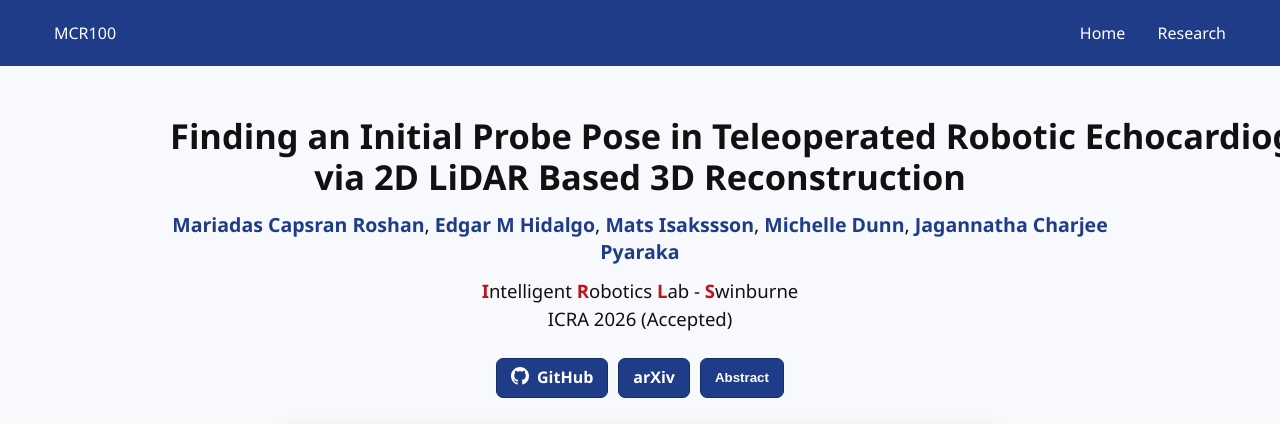
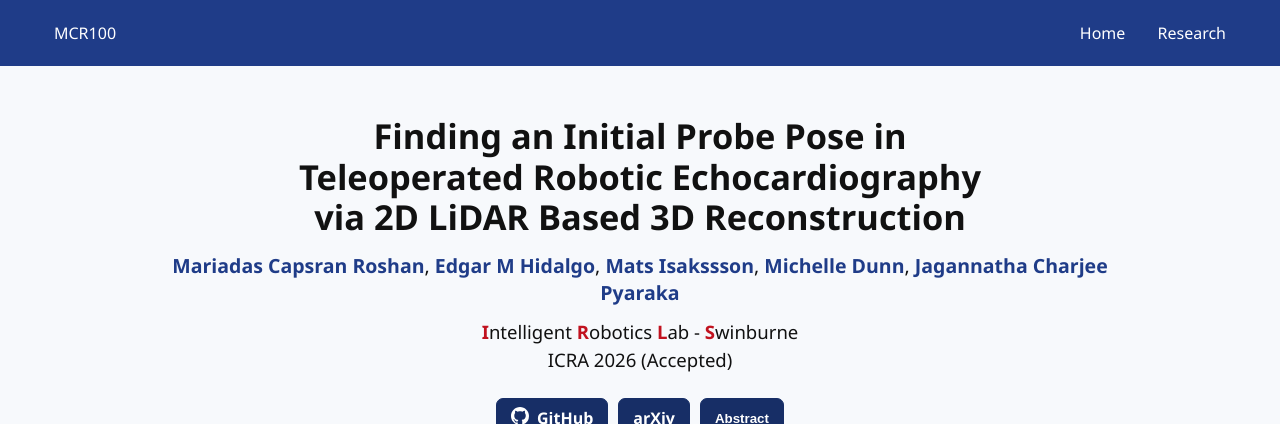
Before and after one commit to MCR100/mcr100.github.io, a Jekyll site: the page built from research/lippse.md, in a window 1280 px wide, cut to the strip 0-424 px from the top of the page. Built offline with Jekyll 4.4.1, drawn with Linux system fonts in a browser that asks for light colours.

Commit message:
UI-polish

```diff
--- a/assets/css/main.css
+++ b/assets/css/main.css
@@ -58,9 +58,12 @@ body {
 /* Title + meta */
 .paper-title {
   font-size: 2.15rem;
-  max-width: 980px;
+  max-width: 920px;
   line-height: 1.18;
   margin: 10px auto 14px;
+  text-align: center;
+  white-space: normal;
+  text-wrap: balance;
 }
 
 .paper-title br {
@@ -110,7 +113,7 @@ body {
   align-items: center;
   justify-content: center;
   gap: 8px;
-  background: var(--blue);
+  background: var(--blue-dark);
   color: #fff;
   border: 1px solid var(--blue-dark);
   padding: 8px 14px;
@@ -256,9 +259,3 @@ body {
     font-size: 1rem;
   }
 }
-
-@media (min-width: 1024px) {
-  .paper-title {
-    white-space: nowrap;
-  }
-}
--- a/research/lippse.md
+++ b/research/lippse.md
@@ -4,7 +4,7 @@ title: LiPPSe
 permalink: /research/lippse/
 
 project_short_title: "LiPPSe: LiDAR based Probe Pose Seeding for Teleoperated Echocardiography"
-paper_title: "Finding an Initial Probe Pose in Teleoperated Robotic Echocardiography<br>via 2D LiDAR Based 3D Reconstruction"
+paper_title: "Finding an Initial Probe Pose in Teleoperated Robotic Echocardiography via 2D LiDAR Based 3D Reconstruction"
 venue: "ICRA 2026 (Accepted)"
 lab: "<span class='red'>I</span>ntelligent <span class='red'>R</span>obotics <span class='red'>L</span>ab - <span class='red'>S</span>winburne"
 
```
